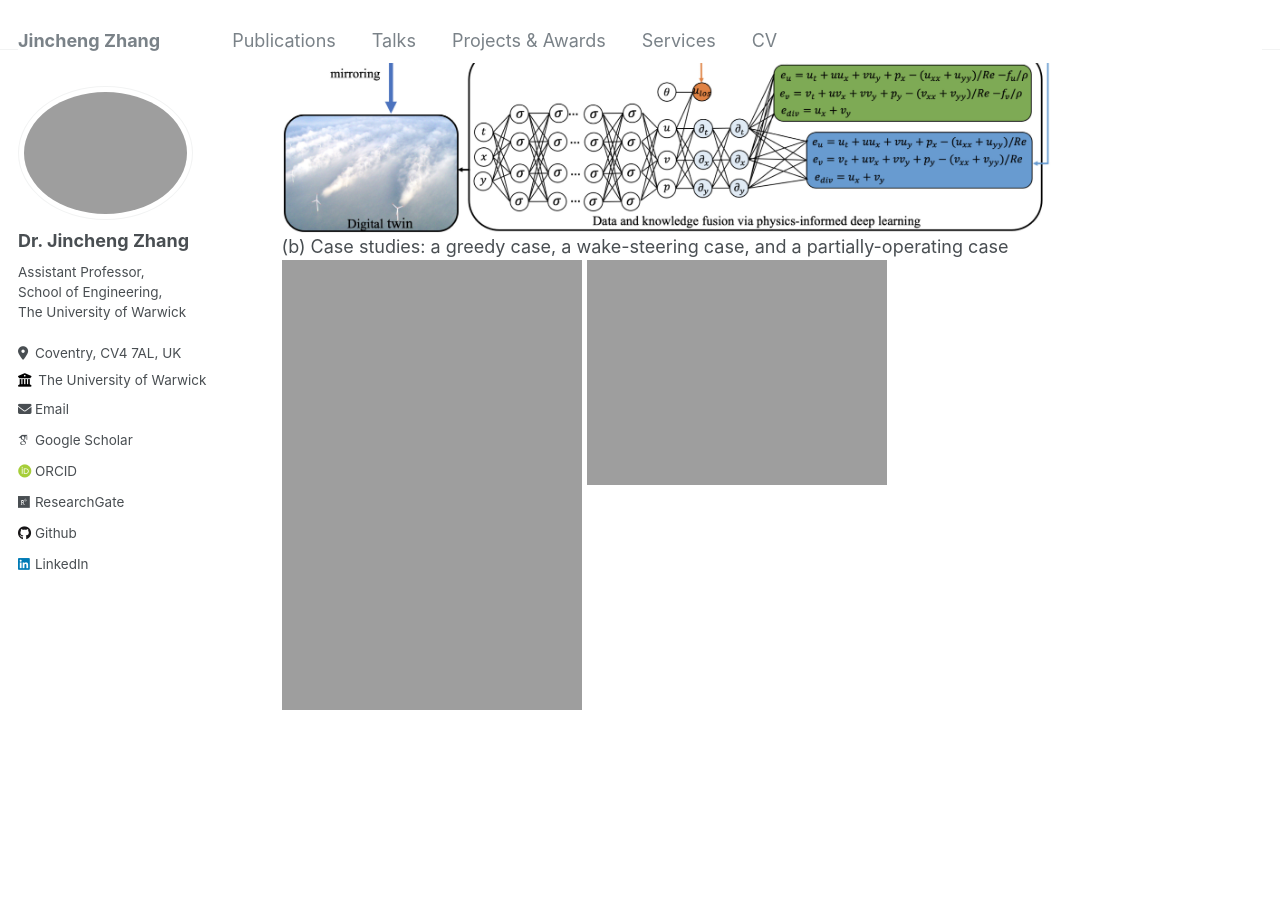
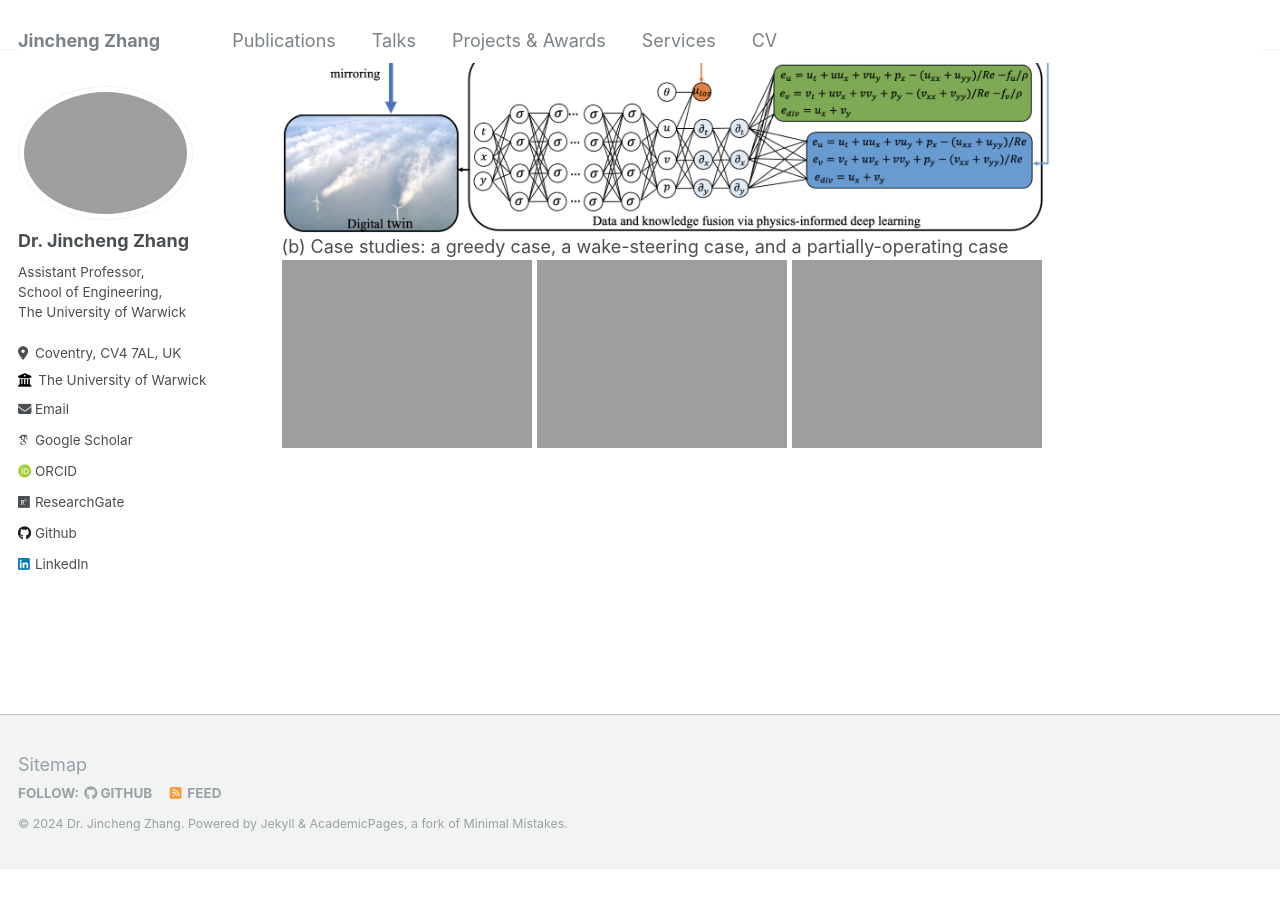
Before and after one commit to zhangxcii/zhangxcii.github.io, a Jekyll site: the page built from _pages/about.md, in a window 1280 px wide and 900 px high, scrolled down 665 px. Built offline with Jekyll 4.4.1, drawn with Linux system fonts in a browser that asks for light colours; some web fonts are replaced; after the commit the page ends 1534 px from its top, so only the background shows below that.

Commit message:
Update about.md

```diff
--- a/_pages/about.md
+++ b/_pages/about.md
@@ -16,6 +16,6 @@ My research interests are in physics-informed machine learning, AI for fluid dyn
 (a) The data and knowledge fusion framework for establishing the wind farm digital twin
 ![](images/WFDT.jpg)
 (b) Case studies: a greedy case, a wake-steering case, and a partially-operating case
-<img src="https://zhangxcii.github.io/images/case1.mp4" width="300">
-<img src="https://zhangxcii.github.io/images/case2.mp4" width="300">
-<img src="https://zhangxcii.github.io/images/case3.mp4" width="300">
+<img src="https://zhangxcii.github.io/images/case1.mp4" width="250">
+<img src="https://zhangxcii.github.io/images/case2.mp4" width="250">
+<img src="https://zhangxcii.github.io/images/case3.mp4" width="250">
```
